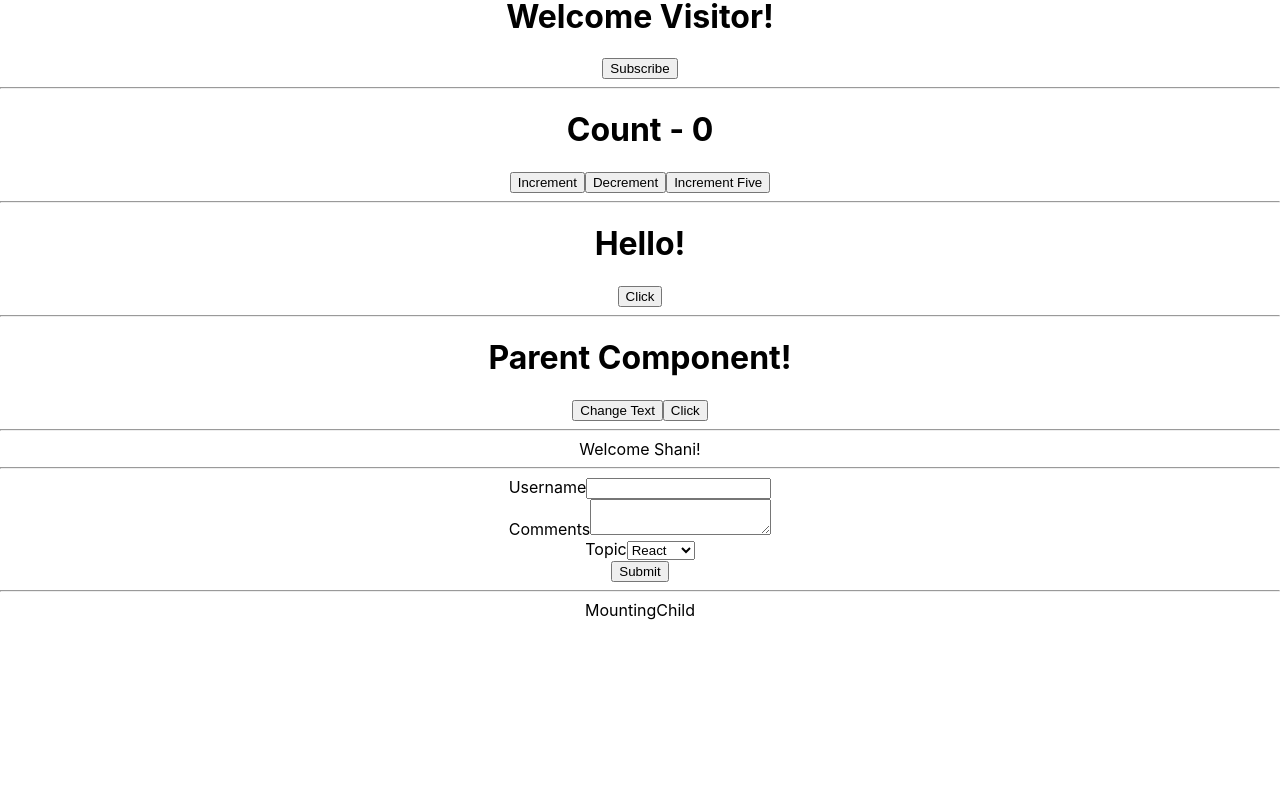
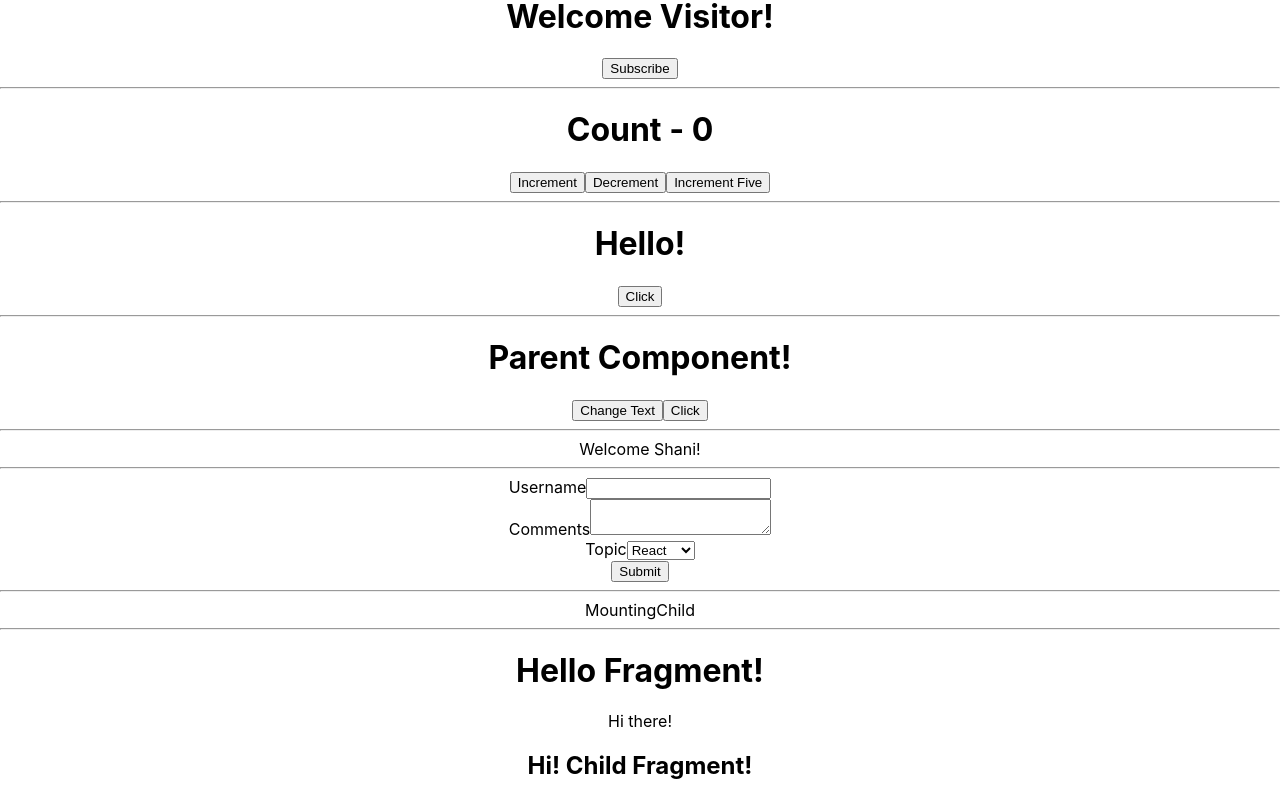
Before and after one commit to Shani-Kumar-Gupta/Gem-MEARN-Training-2023, a React (Create React App) app in the folder React/workspace/hello-world/: page / in a window 1280 px wide. Shown: the part 322-1122 px from the top of the page. Before the commit the page ends 942 px from the top, so only its background shows below. Built offline with nearby package versions, Linux system fonts and the light colour scheme.

Commit message:
Fragment in React

```diff
--- a/React/workspace/hello-world/src/App.js
+++ b/React/workspace/hello-world/src/App.js
@@ -9,6 +9,7 @@ import ParentComponent from './components/ParentComponent';
 import ConditionalRendering from './components/ConditionalRendering';
 import Form from './components/Form';
 import MountingParent from './components/MountingParent';
+import Fragment from './components/Fragment';
 
 function App() {
   return (
@@ -33,6 +34,8 @@ function App() {
       <Form />
       <hr />
       <MountingParent />
+      <hr />
+      <Fragment />
     </div>
   );
 }
--- /dev/null
+++ b/React/workspace/hello-world/src/components/Fragment.js
@@ -0,0 +1,21 @@
+import React from 'react'
+
+function Fragment() {
+  return (
+    <React.Fragment>
+      <h1>Hello Fragment!</h1>
+      <p>Hi there!</p>
+      <ChildFragment />
+    </React.Fragment>
+  )
+}
+
+function ChildFragment() {
+  return(
+    <>
+      <h2>Hi! Child Fragment!</h2>
+    </>
+  )
+};
+
+export default Fragment
```
Also changed, not shown: 1 other file (tests, documents, lock files or other folders).
